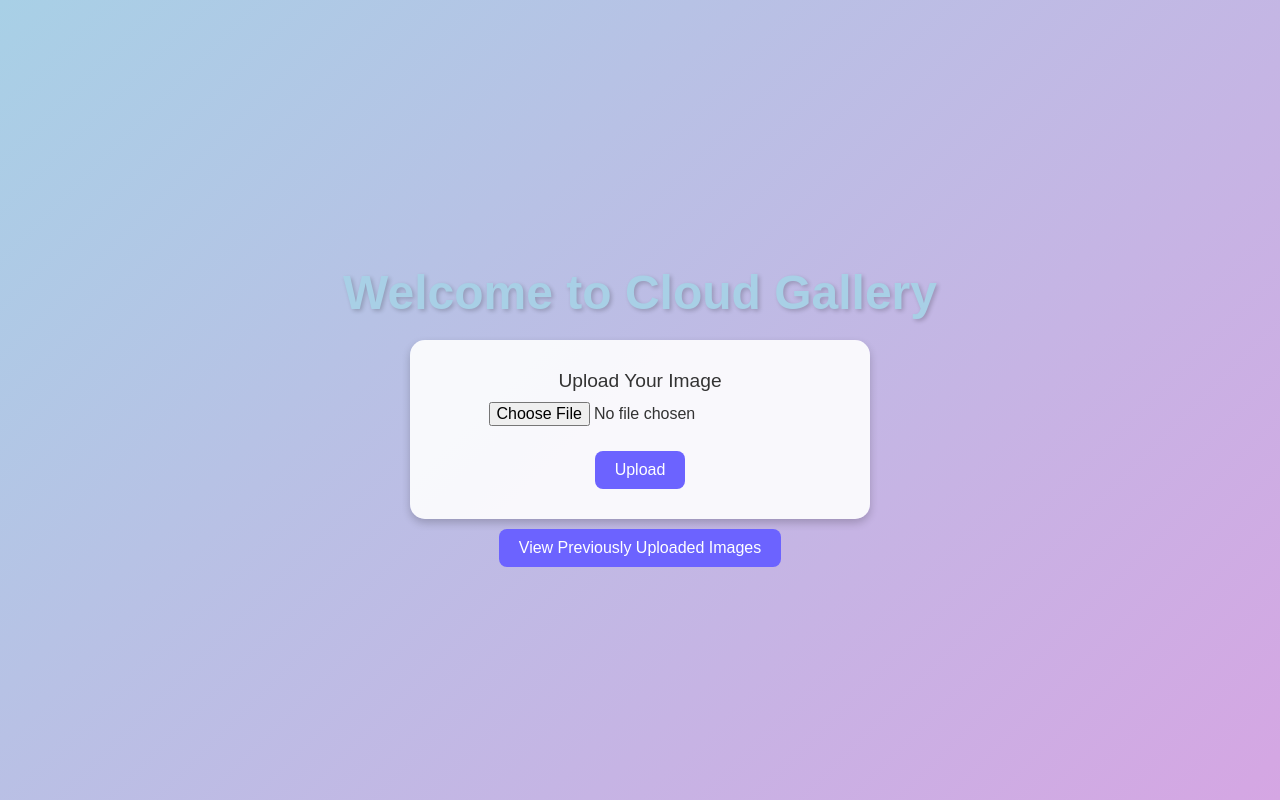
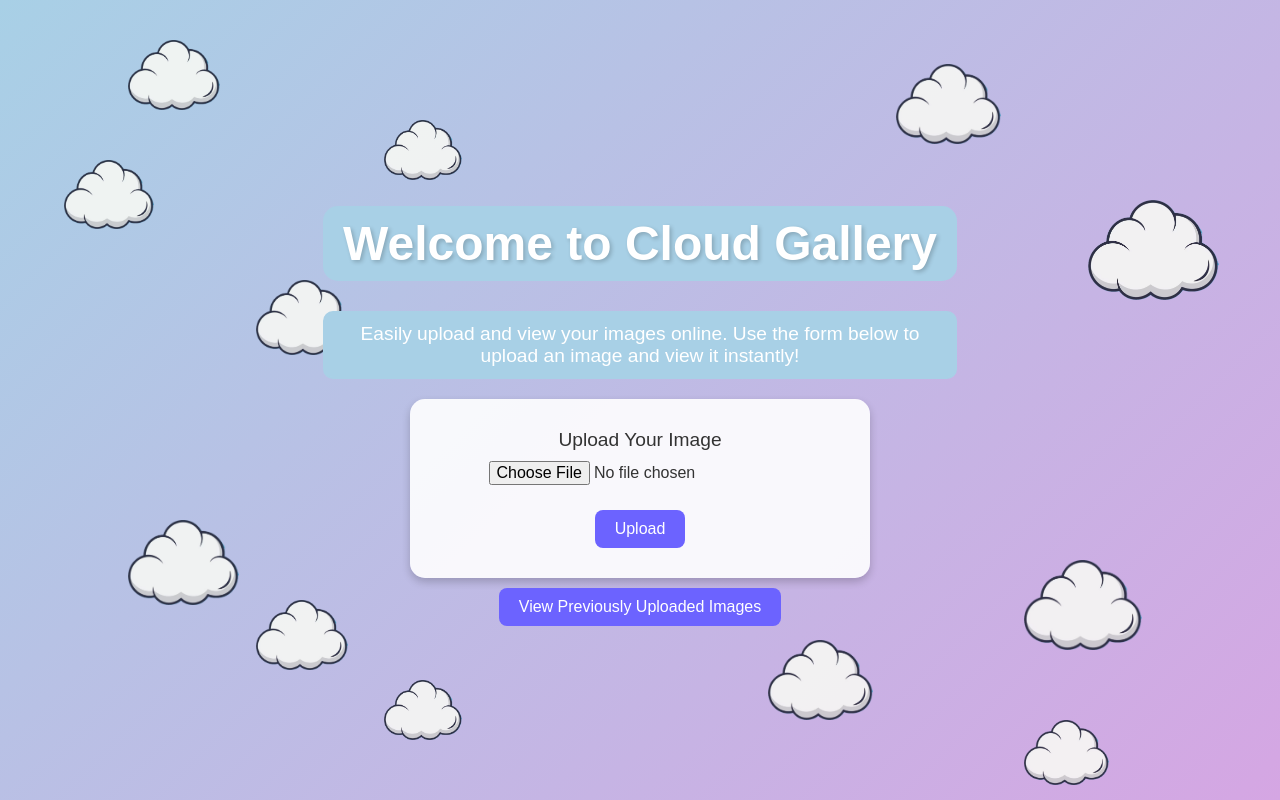
Before and after one commit to cschad2019/cloud-native-development-project, a Flask app: page / in a window 1280 px wide. Run offline with Flask 3, Linux system fonts and the light colour scheme.

Commit message:
index.html page done (as of now)

```diff
--- a/app/templates/index.html
+++ b/app/templates/index.html
@@ -16,18 +16,62 @@
             justify-content: center;
             min-height: 100vh;
             background: linear-gradient(135deg, #a8d0e6, #d5a6e3);
+            overflow: hidden;
             color: #333;
+            position: relative;
+        }
+
+        /* Static Clouds */
+        .cloud {
+            position: absolute;
+            background: url('/static/cartoon_cloud.png') no-repeat;
+            background-size: contain;
+            opacity: 0.9;
+        }
+
+        /* Cloud Placement and Sizes */
+        .cloud:nth-child(1) { top: 5%; left: 10%; width: 100px; height: 70px; }
+        .cloud:nth-child(2) { top: 8%; left: 70%; width: 120px; height: 80px; }
+        .cloud:nth-child(3) { top: 15%; left: 30%; width: 80px; height: 60px; }
+        .cloud:nth-child(4) { top: 20%; left: 5%; width: 90px; height: 70px; }
+        .cloud:nth-child(5) { top: 25%; left: 85%; width: 150px; height: 100px; }
+        .cloud:nth-child(6) { top: 35%; left: 20%; width: 110px; height: 75px; }
+        .cloud:nth-child(7) { top: 65%; left: 10%; width: 130px; height: 85px; }
+        .cloud:nth-child(8) { top: 70%; left: 80%; width: 140px; height: 90px; }
+        .cloud:nth-child(9) { top: 75%; left: 20%; width: 100px; height: 70px; }
+        .cloud:nth-child(10) { top: 80%; left: 60%; width: 120px; height: 80px; }
+        .cloud:nth-child(11) { top: 85%; left: 30%; width: 90px; height: 60px; }
+        .cloud:nth-child(12) { top: 90%; left: 80%; width: 100px; height: 65px; }
+
+        /* Ensure the z-index keeps clouds behind important elements */
+        h1, .description, .card, .frame, .nav-link, .back-link {
+            position: relative;
+            z-index: 2; /* Always above the clouds */
         }
 
         h1 {
             font-size: 3rem;
             font-weight: bold;
-            color: #a8d0e6; /* Light blue title */
-            margin-bottom: 20px;
+            color: white;
+            background-color: #a8d0e6;
+            padding: 10px 20px;
+            border-radius: 15px;
+            margin-bottom: 10px;
             text-shadow: 2px 2px 4px rgba(0, 0, 0, 0.2);
         }
 
-        /* Card for the Form */
+        .description {
+            font-size: 1.2rem;
+            color: white;
+            background-color: #a8d0e6;
+            padding: 10px 15px;
+            border-radius: 10px;
+            text-align: center;
+            margin-bottom: 20px;
+            max-width: 600px;
+            border: 2px solid #a8d0e6;
+        }
+
         .card {
             background-color: rgba(255, 255, 255, 0.9);
             border-radius: 15px;
@@ -62,7 +106,6 @@
             background-color: #5a54d2;
         }
 
-        /* Frame for Displaying Image */
         .frame {
             margin-top: 20px;
             padding: 10px;
@@ -74,12 +117,11 @@
         }
 
         .frame img {
-            max-width: 150px; /* Smaller image size */
+            max-width: 150px;
             max-height: 150px;
             border-radius: 10px;
         }
 
-        /* Links */
         .nav-link {
             color: #ffffff;
             text-decoration: none;
@@ -94,23 +136,26 @@
         .nav-link:hover {
             background-color: #5a54d2;
         }
-
-        .back-link {
-            color: #6c63ff;
-            text-decoration: none;
-            font-size: 1rem;
-            font-weight: bold;
-            margin-top: 10px;
-            display: inline-block;
-        }
-
-        .back-link:hover {
-            text-decoration: underline;
-        }
     </style>
 </head>
 <body>
+    <!-- Clouds -->
+    <div class="cloud"></div>
+    <div class="cloud"></div>
+    <div class="cloud"></div>
+    <div class="cloud"></div>
+    <div class="cloud"></div>
+    <div class="cloud"></div>
+    <div class="cloud"></div>
+    <div class="cloud"></div>
+    <div class="cloud"></div>
+    <div class="cloud"></div>
+    <div class="cloud"></div>
+    <div class="cloud"></div>
+
+    <!-- Welcome Section -->
     <h1>Welcome to Cloud Gallery</h1>
+    <p class="description">Easily upload and view your images online. Use the form below to upload an image and view it instantly!</p>
 
     <!-- Card for Upload Form -->
     <div class="card" id="uploadCard">
```
Also changed, not shown: app/static/cartoon_cloud.png (added), files/GeoToll-Logo.png (added), files/IMG_8755.JPG (deleted).
